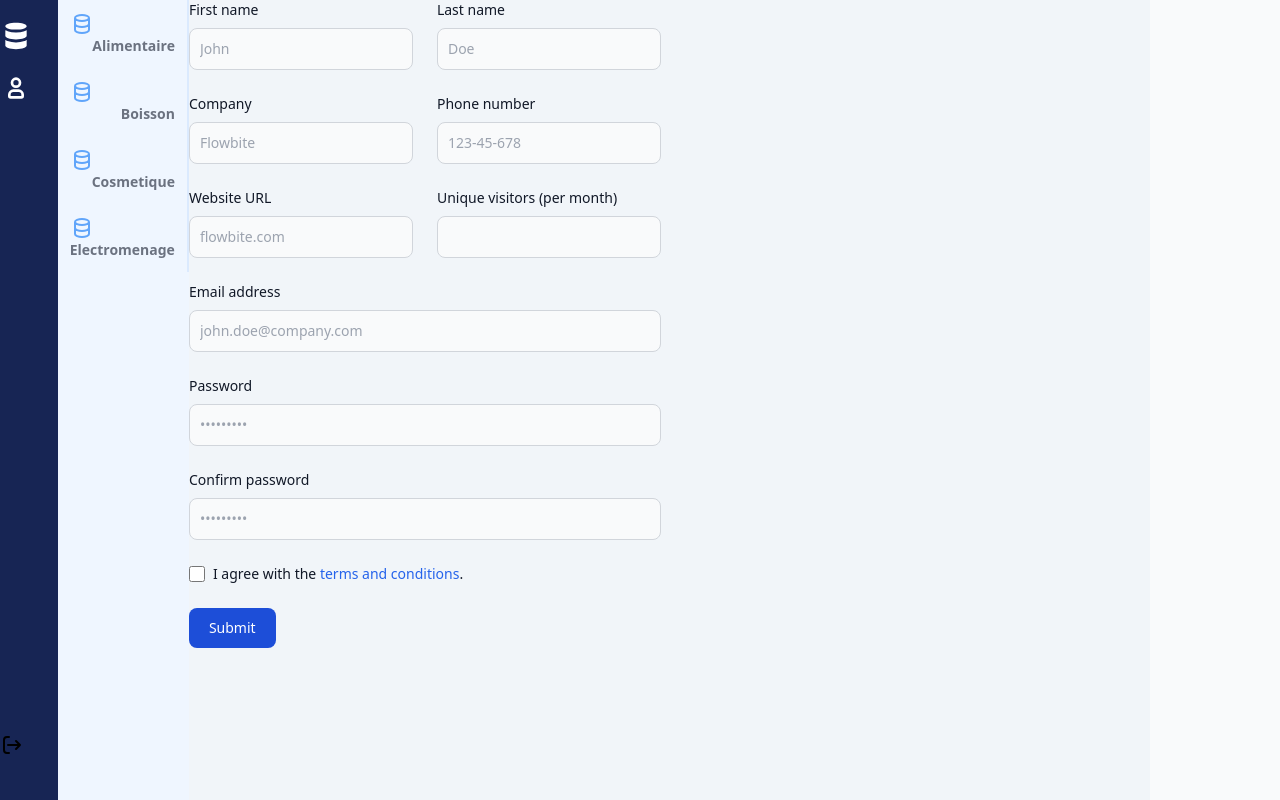
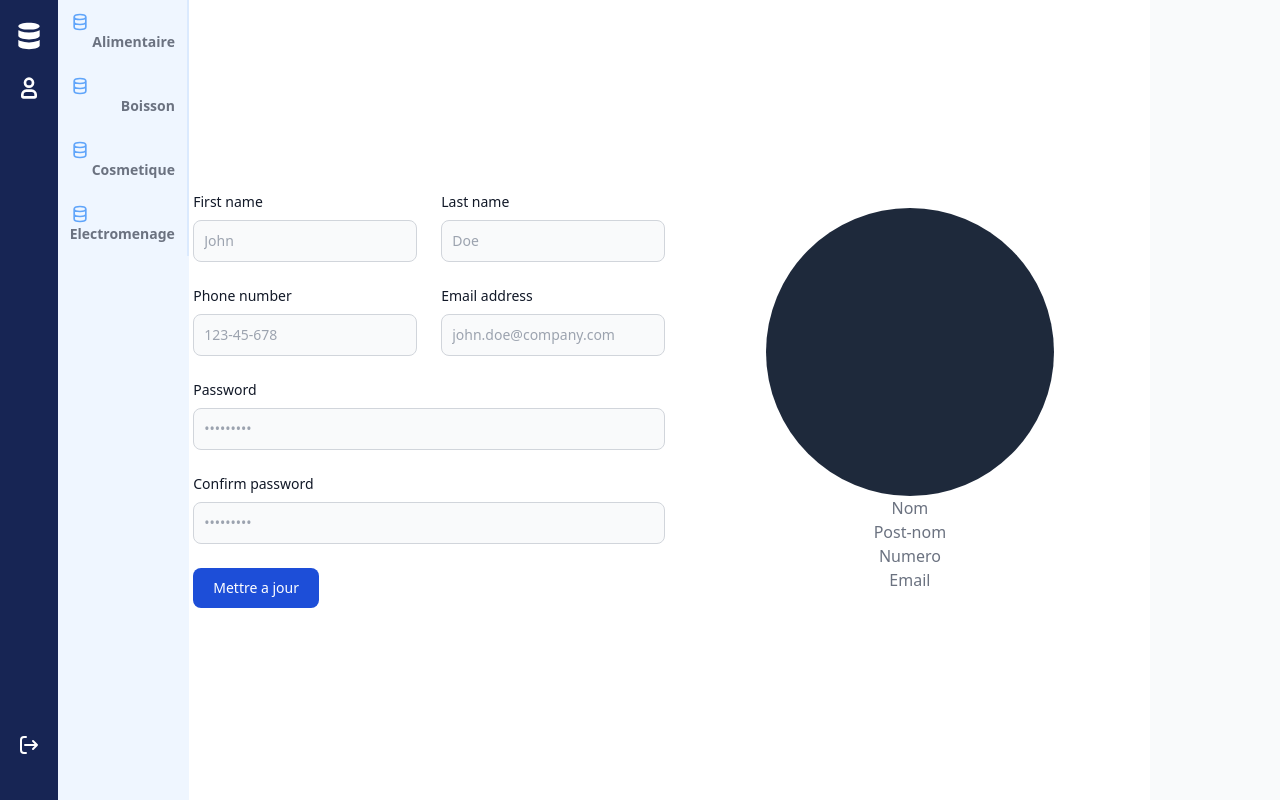
Before and after one commit to Bagaya24/TFC, a Flask app: page /utilisateur in a window 1280 px wide. Run offline with Flask 3, Linux system fonts and the light colour scheme.

Commit message:
page utilisateur ameliore

```diff
--- a/static/css/style.css
+++ b/static/css/style.css
@@ -734,6 +754,14 @@ video {
 
 .h-5 {
   height: 1.25rem;
+}
+
+.h-96 {
+  height: 24rem;
+}
+
+.h-72 {
+  height: 18rem;
 }
 
 .w-4 {
@@ -788,12 +816,24 @@ video {
   width: 2rem;
 }
 
+.w-5 {
+  width: 1.25rem;
+}
+
+.w-72 {
+  width: 18rem;
+}
+
 .min-w-full {
   min-width: 100%;
 }
 
 .max-w-6xl {
   max-width: 72rem;
+}
+
+.max-w-md {
+  max-width: 28rem;
 }
 
 .basis-1\/12 {
@@ -822,6 +862,14 @@ video {
 
 .basis-2\/12 {
   flex-basis: 16.666667%;
+}
+
+.basis-1\/2 {
+  flex-basis: 50%;
+}
+
+.basis-6\/12 {
+  flex-basis: 50%;
 }
 
 .grid-cols-8 {
@@ -878,6 +930,10 @@ video {
 
 .rounded {
   border-radius: 0.25rem;
+}
+
+.rounded-full {
+  border-radius: 9999px;
 }
 
 .border-0 {
@@ -966,6 +1022,35 @@ video {
   background-color: rgb(241 245 249 / var(--tw-bg-opacity));
 }
 
+.bg-black {
+  --tw-bg-opacity: 1;
+  background-color: rgb(0 0 0 / var(--tw-bg-opacity));
+}
+
+.bg-blue-500 {
+  --tw-bg-opacity: 1;
+  background-color: rgb(59 130 246 / var(--tw-bg-opacity));
+}
+
+.bg-zinc-100 {
+  --tw-bg-opacity: 1;
+  background-color: rgb(244 244 245 / var(--tw-bg-opacity));
+}
+
+.bg-red-200 {
+  --tw-bg-opacity: 1;
+  background-color: rgb(254 202 202 / var(--tw-bg-opacity));
+}
+
+.bg-slate-800 {
+  --tw-bg-opacity: 1;
+  background-color: rgb(30 41 59 / var(--tw-bg-opacity));
+}
+
+.bg-opacity-50 {
+  --tw-bg-opacity: 0.5;
+}
+
 .p-6 {
   padding: 1.5rem;
 }
--- a/templates/bases_des_pages_de_gestion.html
+++ b/templates/bases_des_pages_de_gestion.html
@@ -11,21 +11,28 @@
     <main>
         <div class="flex">
             <!--Menu principale-->
-            <section class="w-16 h-screen bg-blue-950 flex flex-col justify-center">
-                <div class="basis-11/12 w-full h-full ">
-                    <ul class="text-center text-white">
-                        <li class="mt-5 {%block bd %}{% endblock%}"><a href="{{url_for('alimentaire')}}" class=""><svg class="w-8 h-8 " aria-hidden="true" xmlns="http://www.w3.org/2000/svg" width="24" height="24" fill="currentColor" viewBox="0 0 24 24">
+            <section class="w-16 h-screen bg-blue-950 flex flex-col">
+                <div class="basis-11/12 w-full h-full flex justify-center">
+                    <ul class=" text-white">
+                        <li class="mt-5 {%block bd %}{% endblock%}">
+                            <a href="{{url_for('alimentaire')}}" class="">
+                                <svg class="w-8 h-8 " aria-hidden="true" xmlns="http://www.w3.org/2000/svg" width="24" height="24" fill="currentColor" viewBox="0 0 24 24">
                                     <path d="M12 7.205c4.418 0 8-1.165 8-2.602C20 3.165 16.418 2 12 2S4 3.165 4 4.603c0 1.437 3.582 2.602 8 2.602ZM12 22c4.963 0 8-1.686 8-2.603v-4.404c-.052.032-.112.06-.165.09a7.75 7.75 0 0 1-.745.387c-.193.088-.394.173-.6.253-.063.024-.124.05-.189.073a18.934 18.934 0 0 1-6.3.998c-2.135.027-4.26-.31-6.3-.998-.065-.024-.126-.05-.189-.073a10.143 10.143 0 0 1-.852-.373 7.75 7.75 0 0 1-.493-.267c-.053-.03-.113-.058-.165-.09v4.404C4 20.315 7.037 22 12 22Zm7.09-13.928a9.91 9.91 0 0 1-.6.253c-.063.025-.124.05-.189.074a18.935 18.935 0 0 1-6.3.998c-2.135.027-4.26-.31-6.3-.998-.065-.024-.126-.05-.189-.074a10.163 10.163 0 0 1-.852-.372 7.816 7.816 0 0 1-.493-.268c-.055-.03-.115-.058-.167-.09V12c0 .917 3.037 2.603 8 2.603s8-1.686 8-2.603V7.596c-.052.031-.112.059-.165.09a7.816 7.816 0 0 1-.745.386Z"/>
                                 </svg>
-                          </a></li>
-                        <li class="mt-5 {%block user %}{% endblock%}"><a href="{{ url_for('utilisateur')}}" id="lien_utilisateur"><svg class="w-8 h-8" aria-hidden="true" xmlns="http://www.w3.org/2000/svg" width="24" height="24" fill="none" viewBox="0 0 24 24">
+                            </a>
+                        </li>
+                        <li class="mt-5 {%block user %}{% endblock%}">
+                            <a href="{{ url_for('utilisateur')}}" class="">
+                                <svg class="w-8 h-8" aria-hidden="true" xmlns="http://www.w3.org/2000/svg" width="24" height="24" fill="none" viewBox="0 0 24 24">
                                     <path stroke="currentColor" stroke-width="2" d="M7 17v1a1 1 0 0 0 1 1h8a1 1 0 0 0 1-1v-1a3 3 0 0 0-3-3h-4a3 3 0 0 0-3 3Zm8-9a3 3 0 1 1-6 0 3 3 0 0 1 6 0Z"/>
                                 </svg>
-                          </a></li>
+                            </a>
+                        </li>
                     </ul>
                 </div>
-                <div class="basis-1/12 w-full h-full ">
-                    <a href=""><svg class="w-6 h-6" aria-hidden="true" xmlns="http://www.w3.org/2000/svg" width="24" height="24" fill="none" viewBox="0 0 24 24">
+                <div class="basis-1/12 w-full h-full flex justify-center">
+                    <a href="" class="text-white">
+                        <svg class="w-6 h-6" aria-hidden="true" xmlns="http://www.w3.org/2000/svg" width="24" height="24" fill="none" viewBox="0 0 24 24">
                             <path stroke="currentColor" stroke-linecap="round" stroke-linejoin="round" stroke-width="2" d="M20 12H8m12 0-4 4m4-4-4-4M9 4H7a3 3 0 0 0-3 3v10a3 3 0 0 0 3 3h2"/>
                         </svg>
                     </a>
@@ -35,7 +42,8 @@
             <section class="w-36 h-screen bg-blue-50">
                 <ul class="text-right text-sm font-semibold text-gray-500">
                     <li class="p-3 border-r-2 border-r-blue-100 {% block t_ali %}{% endblock %} hover:text-gray-700">
-                        <a href="{{url_for('alimentaire')}}"><svg class="w-6 h-6 text-blue-400" aria-hidden="true" xmlns="http://www.w3.org/2000/svg" width="24" height="24" fill="none" viewBox="0 0 24 24">
+                        <a href="{{url_for('alimentaire')}}">
+                            <svg class="w-5 h-5 text-blue-400" aria-hidden="true" xmlns="http://www.w3.org/2000/svg" width="24" height="24" fill="none" viewBox="0 0 24 24">
                                 <path stroke="currentColor" stroke-linecap="round" stroke-linejoin="round" stroke-width="2" d="M19 6c0 1.657-3.134 3-7 3S5 7.657 5 6m14 0c0-1.657-3.134-3-7-3S5 4.343 5 6m14 0v6M5 6v6m0 0c0 1.657 3.134 3 7 3s7-1.343 7-3M5 12v6c0 1.657 3.134 3 7 3s7-1.343 7-3v-6"/>
                             </svg>
                           Alimentaire
@@ -43,7 +51,8 @@
                         </a>
                     </li>
                     <li class="p-3 border-r-2 border-r-blue-100 {% block t_boi %}{% endblock %} hover:text-gray-700">
-                        <a href="{{url_for('boisson')}}"><svg class="w-6 h-6 text-blue-400" aria-hidden="true" xmlns="http://www.w3.org/2000/svg" width="24" height="24" fill="none" viewBox="0 0 24 24">
+                        <a href="{{url_for('boisson')}}">
+                            <svg class="w-5 h-5 text-blue-400" aria-hidden="true" xmlns="http://www.w3.org/2000/svg" width="24" height="24" fill="none" viewBox="0 0 24 24">
                                 <path stroke="currentColor" stroke-linecap="round" stroke-linejoin="round" stroke-width="2" d="M19 6c0 1.657-3.134 3-7 3S5 7.657 5 6m14 0c0-1.657-3.134-3-7-3S5 4.343 5 6m14 0v6M5 6v6m0 0c0 1.657 3.134 3 7 3s7-1.343 7-3M5 12v6c0 1.657 3.134 3 7 3s7-1.343 7-3v-6"/>
                             </svg>
                           Boisson
@@ -51,7 +60,8 @@
                         </a>
                     </li>
                     <li class="p-3 border-r-2 border-r-blue-100 {% block t_cos %}{% endblock %} hover:text-gray-700">
-                        <a href="{{url_for('cosmetique')}}"><svg class="w-6 h-6 text-blue-400" aria-hidden="true" xmlns="http://www.w3.org/2000/svg" width="24" height="24" fill="none" viewBox="0 0 24 24">
+                        <a href="{{url_for('cosmetique')}}">
+                            <svg class="w-5 h-5 text-blue-400" aria-hidden="true" xmlns="http://www.w3.org/2000/svg" width="24" height="24" fill="none" viewBox="0 0 24 24">
                                 <path stroke="currentColor" stroke-linecap="round" stroke-linejoin="round" stroke-width="2" d="M19 6c0 1.657-3.134 3-7 3S5 7.657 5 6m14 0c0-1.657-3.134-3-7-3S5 4.343 5 6m14 0v6M5 6v6m0 0c0 1.657 3.134 3 7 3s7-1.343 7-3M5 12v6c0 1.657 3.134 3 7 3s7-1.343 7-3v-6"/>
                             </svg>
                           Cosmetique
@@ -59,7 +69,8 @@
                         </a>
                     </li>
                     <li class="p-3 border-r-2 border-r-blue-100 {% block t_ele %}{% endblock %} hover:text-gray-700">
-                        <a href="{{url_for('electromenage')}}"><svg class="w-6 h-6 text-blue-400" aria-hidden="true" xmlns="http://www.w3.org/2000/svg" width="24" height="24" fill="none" viewBox="0 0 24 24">
+                        <a href="{{url_for('electromenage')}}">
+                            <svg class="w-5 h-5 text-blue-400" aria-hidden="true" xmlns="http://www.w3.org/2000/svg" width="24" height="24" fill="none" viewBox="0 0 24 24">
                                 <path stroke="currentColor" stroke-linecap="round" stroke-linejoin="round" stroke-width="2" d="M19 6c0 1.657-3.134 3-7 3S5 7.657 5 6m14 0c0-1.657-3.134-3-7-3S5 4.343 5 6m14 0v6M5 6v6m0 0c0 1.657 3.134 3 7 3s7-1.343 7-3M5 12v6c0 1.657 3.134 3 7 3s7-1.343 7-3v-6"/>
                             </svg>Electromenage
 
@@ -75,10 +86,11 @@
                         {% endblock %}
                     </div>
                     <div class="basis-3/12 flex justify-center items-center">
-                        <a href="" class="p-3 bg-blue-900 hover:bg-blue-950 border rounded-lg"><svg class="w-6 h-6 text-white" aria-hidden="true" xmlns="http://www.w3.org/2000/svg" width="24" height="24" fill="none" viewBox="0 0 24 24">
+                        <button class="p-3 bg-blue-900 hover:bg-blue-950 border rounded-lg">
+                            <svg class="w-6 h-6 text-white" aria-hidden="true" xmlns="http://www.w3.org/2000/svg" width="24" height="24" fill="none" viewBox="0 0 24 24">
                                 <path stroke="currentColor" stroke-linecap="round" stroke-linejoin="round" stroke-width="2" d="M5 12h14m-7 7V5"/>
                             </svg>
-                          </a>
+                        </button>
                     </div>
                 </div>
                 <div class="basis-10/12 overflow-x-auto">
@@ -92,14 +104,16 @@
                     </table>
                 </div>
             </section>
-
             <!--Donnees utilisateur-->
-            <section class="w-10/12 h-screen {% block hidden_s_uti %}hidden{% endblock %} bg-slate-100" id="section_utilisateur">
+            <section class="w-10/12 h-screen {% block hidden_s_uti %}hidden{% endblock %} flex flex-row">
                 {% block utilisateur %}
                 {% endblock %}
             </section>
             <!--Menu optionel-->
-            <section class="w-36 h-screen bg-gray-50"></section>
+            <section class="w-36 h-screen bg-gray-50">
+
+
+            </section>
         </div>
     </main>
 </body>
--- a/templates/page_utilisateur.html
+++ b/templates/page_utilisateur.html
@@ -5,52 +5,59 @@
 
 {% block utilisateur %}
 
+<div class="basis-6/12 w-full flex items-center justify-center">
     <form>
         <div class="grid gap-6 mb-6 md:grid-cols-2">
             <div>
-            <label for="first_name" class="block mb-2 text-sm font-medium text-gray-900 dark:text-white">First name</label>
-            <input type="text" id="first_name" class="bg-gray-50 border border-gray-300 text-gray-900 text-sm rounded-lg focus:ring-blue-500 focus:border-blue-500 block w-full p-2.5 dark:bg-gray-700 dark:border-gray-600 dark:placeholder-gray-400 dark:text-white dark:focus:ring-blue-500 dark:focus:border-blue-500" placeholder="John" required />
+                <label for="first_name" class="block mb-2 text-sm font-medium text-gray-900">First name</label>
+                <input type="text" id="first_name" class="bg-gray-50 border border-gray-300 text-gray-900 text-sm rounded-lg focus:ring-blue-500 focus:border-blue-500 block w-full p-2.5 " placeholder="John" required />
             </div>
             <div>
-            <label for="last_name" class="block mb-2 text-sm font-medium text-gray-900 dark:text-white">Last name</label>
-            <input type="text" id="last_name" class="bg-gray-50 border border-gray-300 text-gray-900 text-sm rounded-lg focus:ring-blue-500 focus:border-blue-500 block w-full p-2.5 dark:bg-gray-700 dark:border-gray-600 dark:placeholder-gray-400 dark:text-white dark:focus:ring-blue-500 dark:focus:border-blue-500" placeholder="Doe" required />
+                <label for="last_name" class="block mb-2 text-sm font-medium text-gray-900">Last name</label>
+                <input type="text" id="last_name" class="bg-gray-50 border border-gray-300 text-gray-900 text-sm rounded-lg focus:ring-blue-500 focus:border-blue-500 block w-full p-2.5 " placeholder="Doe" required />
             </div>
             <div>
-            <label for="company" class="block mb-2 text-sm font-medium text-gray-900 dark:text-white">Company</label>
-            <input type="text" id="company" class="bg-gray-50 border border-gray-300 text-gray-900 text-sm rounded-lg focus:ring-blue-500 focus:border-blue-500 block w-full p-2.5 dark:bg-gray-700 dark:border-gray-600 dark:placeholder-gray-400 dark:text-white dark:focus:ring-blue-500 dark:focus:border-blue-500" placeholder="Flowbite" required />
+                <label for="phone" class="block mb-2 text-sm font-medium text-gray-900">Phone number</label>
+                <input type="tel" id="phone" class="bg-gray-50 border border-gray-300 text-gray-900 text-sm rounded-lg focus:ring-blue-500 focus:border-blue-500 block w-full p-2.5 " placeholder="123-45-678" pattern="[0-9]{3}-[0-9]{2}-[0-9]{3}" required />
+            </div>
+
+            <div>
+                <label for="email" class="block mb-2 text-sm font-medium text-gray-900 ">Email address</label>
+                <input type="email" id="email" class="bg-gray-50 border border-gray-300 text-gray-900 text-sm rounded-lg focus:ring-blue-500 focus:border-blue-500 block w-full p-2.5" placeholder="john.doe@company.com" required />
+            </div>
+        </div>
+
+        <div class="mb-6">
+            <label for="password" class="block mb-2 text-sm font-medium text-gray-900 ">Password</label>
+            <input type="password" id="password" class="bg-gray-50 border border-gray-300 text-gray-900 text-sm rounded-lg focus:ring-blue-500 focus:border-blue-500 block w-full p-2.5" placeholder="•••••••••" required />
+        </div>
+        <div class="mb-6">
+            <label for="confirm_password" class="block mb-2 text-sm font-medium text-gray-900 ">Confirm password</label>
+            <input type="password" id="confirm_password" class="bg-gray-50 border border-gray-300 text-gray-900 text-sm rounded-lg focus:ring-blue-500 focus:border-blue-500 block w-full p-2.5" placeholder="•••••••••" required />
+        </div>
+
+        <button type="submit" class="text-white bg-blue-700 hover:bg-blue-800 focus:ring-4 focus:outline-none focus:ring-blue-300 font-medium rounded-lg text-sm w-full sm:w-auto px-5 py-2.5 text-center">Mettre a jour</button>
+    </form>
+
+</div>
+
+<div class="basis-6/12 flex items-center justify-center">
+
+    <div>
+        <div class="w-72 h-72 rounded-full bg-slate-800">
+
         </div>
         <div>
-            <label for="phone" class="block mb-2 text-sm font-medium text-gray-900 dark:text-white">Phone number</label>
-            <input type="tel" id="phone" class="bg-gray-50 border border-gray-300 text-gray-900 text-sm rounded-lg focus:ring-blue-500 focus:border-blue-500 block w-full p-2.5 dark:bg-gray-700 dark:border-gray-600 dark:placeholder-gray-400 dark:text-white dark:focus:ring-blue-500 dark:focus:border-blue-500" placeholder="123-45-678" pattern="[0-9]{3}-[0-9]{2}-[0-9]{3}" required />
-        </div>
-        <div>
-            <label for="website" class="block mb-2 text-sm font-medium text-gray-900 dark:text-white">Website URL</label>
-            <input type="url" id="website" class="bg-gray-50 border border-gray-300 text-gray-900 text-sm rounded-lg focus:ring-blue-500 focus:border-blue-500 block w-full p-2.5 dark:bg-gray-700 dark:border-gray-600 dark:placeholder-gray-400 dark:text-white dark:focus:ring-blue-500 dark:focus:border-blue-500" placeholder="flowbite.com" required />
-        </div>
-        <div>
-            <label for="visitors" class="block mb-2 text-sm font-medium text-gray-900 dark:text-white">Unique visitors (per month)</label>
-            <input type="number" id="visitors" class="bg-gray-50 border border-gray-300 text-gray-900 text-sm rounded-lg focus:ring-blue-500 focus:border-blue-500 block w-full p-2.5 dark:bg-gray-700 dark:border-gray-600 dark:placeholder-gray-400 dark:text-white dark:focus:ring-blue-500 dark:focus:border-blue-500" placeholder="" required />
+            <ul class="text-gray-500 text-center">
+                <li>Nom</li>
+                <li>Post-nom</li>
+                <li>Numero</li>
+                <li>Email</li>
+                <li></li>
+            </ul>
         </div>
     </div>
-    <div class="mb-6">
-        <label for="email" class="block mb-2 text-sm font-medium text-gray-900 dark:text-white">Email address</label>
-        <input type="email" id="email" class="bg-gray-50 border border-gray-300 text-gray-900 text-sm rounded-lg focus:ring-blue-500 focus:border-blue-500 block w-full p-2.5 dark:bg-gray-700 dark:border-gray-600 dark:placeholder-gray-400 dark:text-white dark:focus:ring-blue-500 dark:focus:border-blue-500" placeholder="john.doe@company.com" required />
+
 </div>
-    <div class="mb-6">
-        <label for="password" class="block mb-2 text-sm font-medium text-gray-900 dark:text-white">Password</label>
-        <input type="password" id="password" class="bg-gray-50 border border-gray-300 text-gray-900 text-sm rounded-lg focus:ring-blue-500 focus:border-blue-500 block w-full p-2.5 dark:bg-gray-700 dark:border-gray-600 dark:placeholder-gray-400 dark:text-white dark:focus:ring-blue-500 dark:focus:border-blue-500" placeholder="•••••••••" required />
-    </div>
-    <div class="mb-6">
-        <label for="confirm_password" class="block mb-2 text-sm font-medium text-gray-900 dark:text-white">Confirm password</label>
-        <input type="password" id="confirm_password" class="bg-gray-50 border border-gray-300 text-gray-900 text-sm rounded-lg focus:ring-blue-500 focus:border-blue-500 block w-full p-2.5 dark:bg-gray-700 dark:border-gray-600 dark:placeholder-gray-400 dark:text-white dark:focus:ring-blue-500 dark:focus:border-blue-500" placeholder="•••••••••" required />
-    </div>
-    <div class="flex items-start mb-6">
-        <div class="flex items-center h-5">
-        <input id="remember" type="checkbox" value="" class="w-4 h-4 border border-gray-300 rounded bg-gray-50 focus:ring-3 focus:ring-blue-300 dark:bg-gray-700 dark:border-gray-600 dark:focus:ring-blue-600 dark:ring-offset-gray-800" required />
-        </div>
-        <label for="remember" class="ms-2 text-sm font-medium text-gray-900 dark:text-gray-300">I agree with the <a href="#" class="text-blue-600 hover:underline dark:text-blue-500">terms and conditions</a>.</label>
-    </div>
-    <button type="submit" class="text-white bg-blue-700 hover:bg-blue-800 focus:ring-4 focus:outline-none focus:ring-blue-300 font-medium rounded-lg text-sm w-full sm:w-auto px-5 py-2.5 text-center dark:bg-blue-600 dark:hover:bg-blue-700 dark:focus:ring-blue-800">Submit</button>
-</form>
 
 {% endblock utilisateur %}
```
Also changed, not shown: other parts of static/css/style.css (+59 -0 lines), templates/page_tableau_alimentaire.html (+21 -18 lines), templates/page_tableau_boisson.html (+5 -3 lines), templates/page_tableau_cosmetique.html (+5 -3 lines), templates/page_tableau_eletromenage.html (+5 -3 lines), 1 other file. Lines whose indentation alone changed are shown as unchanged.
